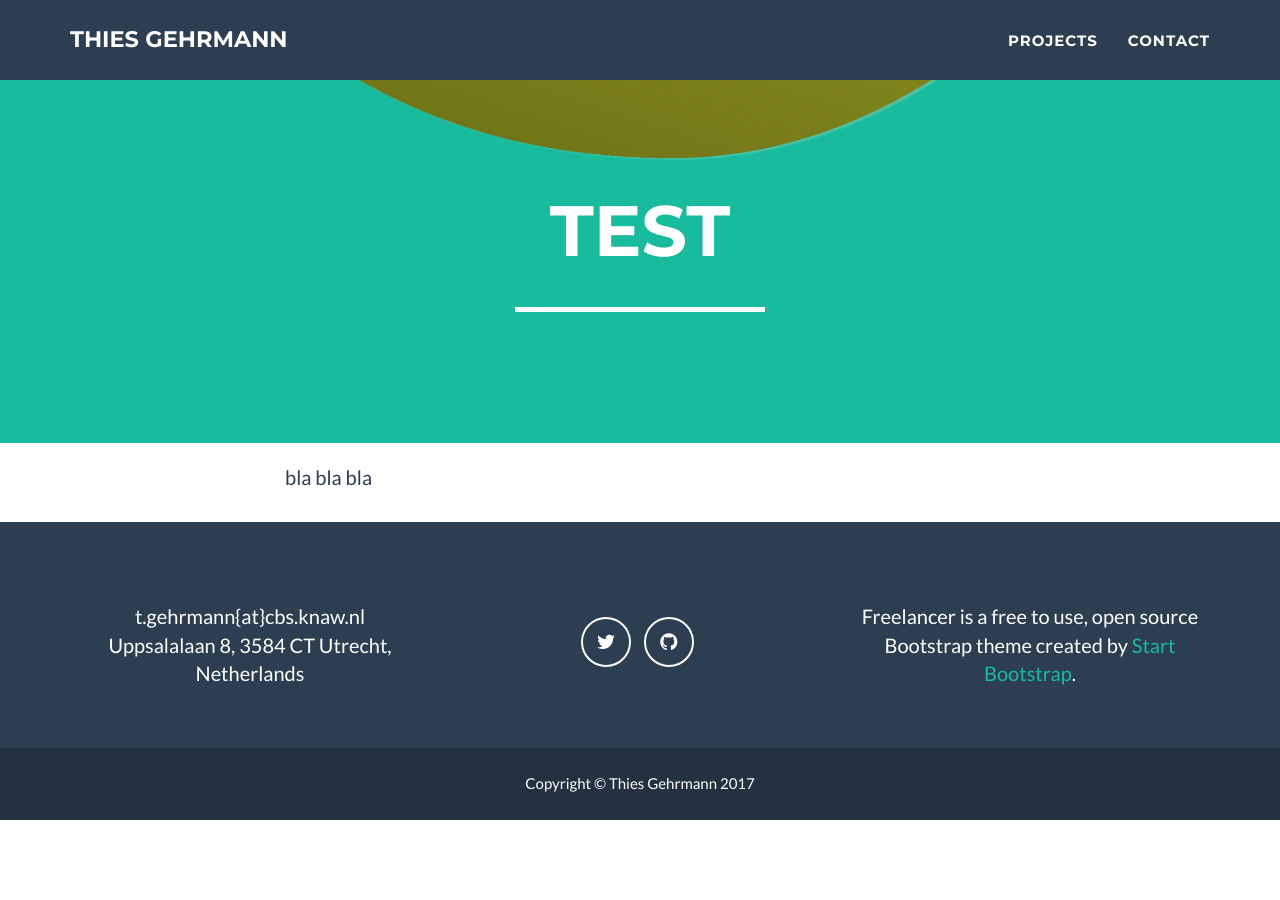
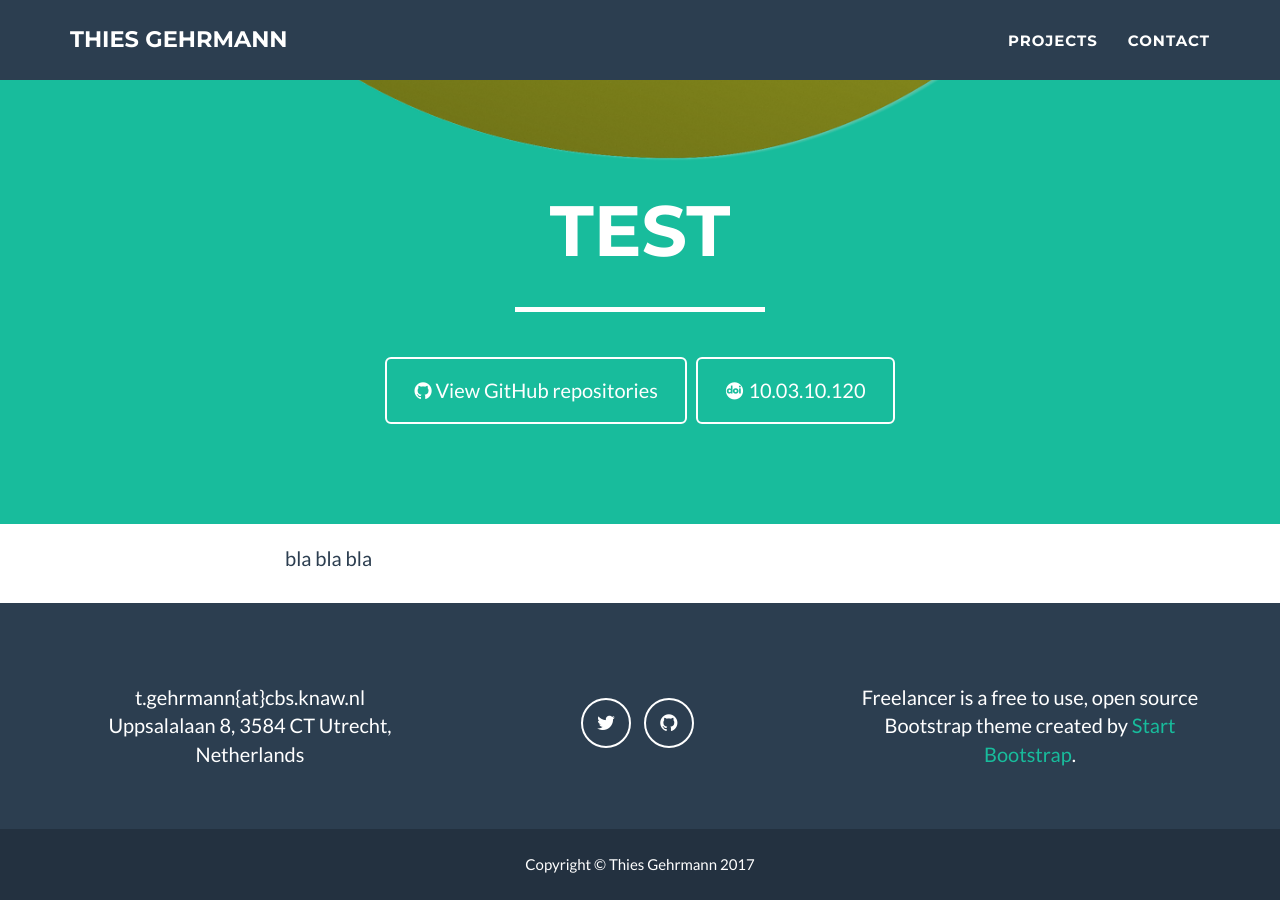
Before and after one commit to thiesgehrmann/thiesgehrmann.github.io, a Jekyll site: the page built from _posts/2014-07-18-project-1.markdown, in a window 1280 px wide and 900 px high, scrolled down 1148 px. Built offline with Jekyll 4.4.1, drawn with Linux system fonts in a browser that asks for light colours; some web fonts are replaced; before the commit the page ends 1968 px from its top, so only the background shows below that.

Commit message:
default_image

```diff
--- a/_includes/header_post.html
+++ b/_includes/header_post.html
@@ -15,12 +15,12 @@
                 </div>
                 <div class="col-lg-12">
                   <div class="col-lg-8 col-lg-offset-2 text-center">
-                      {% if page.github.blank? %}
+                      {% if page.github != "" %}
                       <a href="{{page.github}}" class="btn btn-lg btn-outline">
                           <i class="fa fa-github"></i> View GitHub repositories
                       </a>
                       {% endif %}
-                      {% if page.article.blank? %}
+                      {% if page.article != "" %}
                       &nbsp;
                       <a href="{{page.article}}" class="btn btn-lg btn-outline">
                           {% if page.arxiv == 1 %}
```
